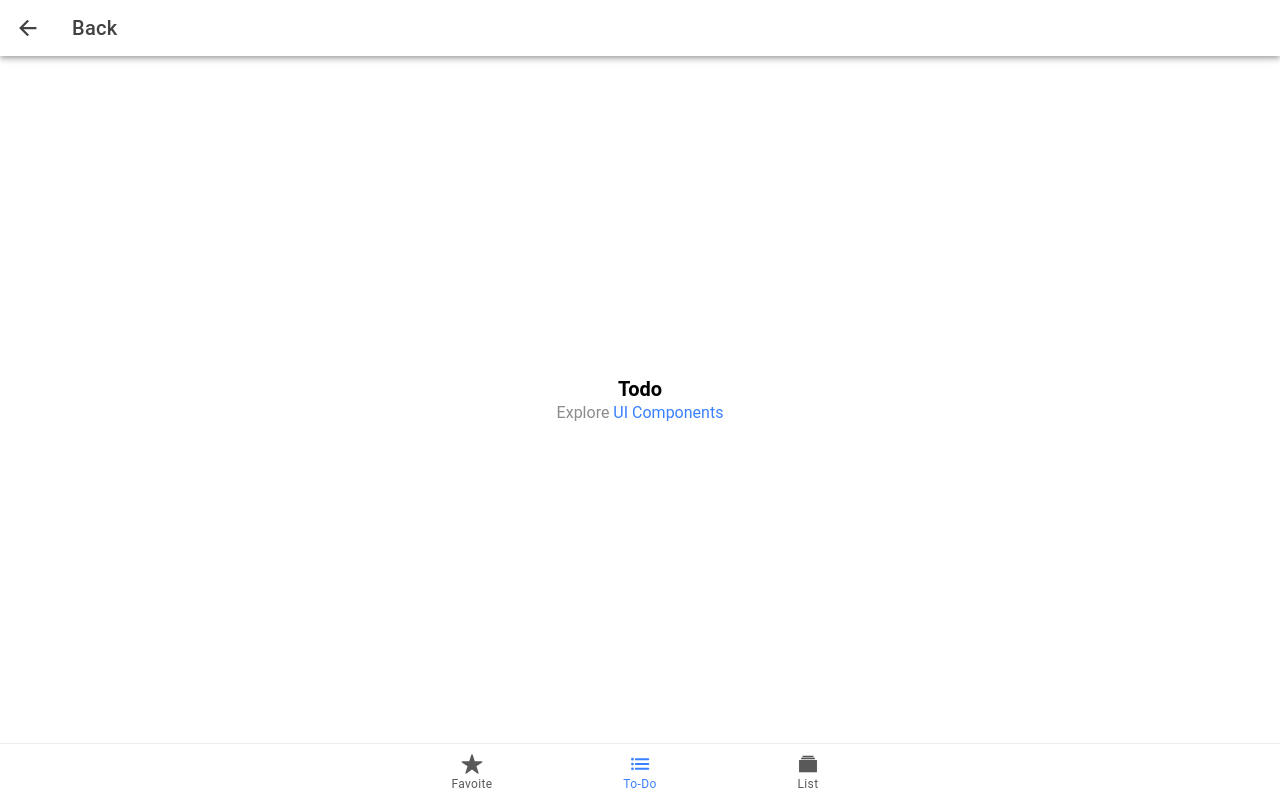
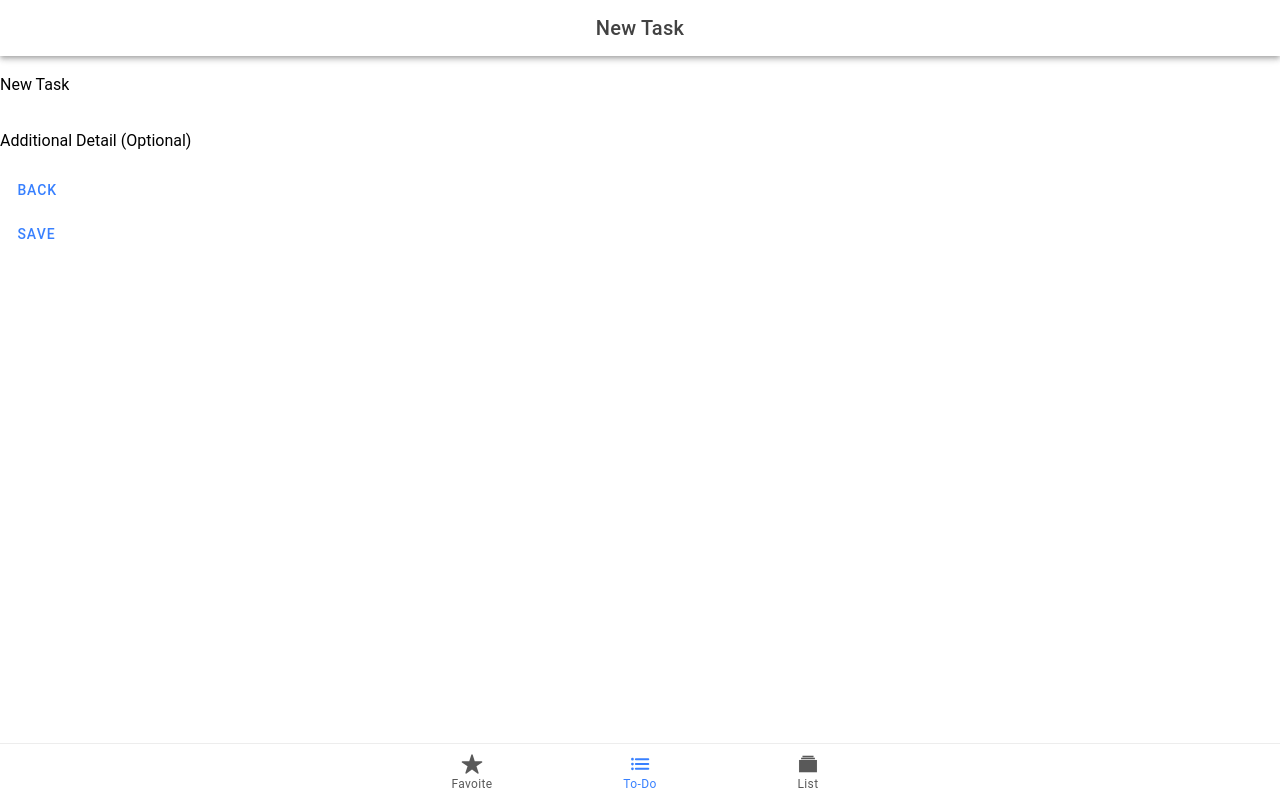
Before and after one commit to twan-hub/Shark, a React (Vite) app: page /tab2/todoadd in a window 1280 px wide. Built offline with nearby package versions, Linux system fonts and the light colour scheme.

Commit message:
add  form inputs

```diff
--- a/src/pages/TodoAdd.css
+++ b/src/pages/TodoAdd.css
@@ -0,0 +1,4 @@
+.center-title{
+    display: flex;
+    justify-content: flex-end;
+}
--- a/src/pages/TodoAdd.tsx
+++ b/src/pages/TodoAdd.tsx
@@ -1,6 +1,6 @@
-import { IonBackButton, IonButtons, IonContent, IonFab, IonFabButton, IonFabList, IonHeader, IonIcon, IonPage, IonTitle, IonToolbar } from '@ionic/react';
+import { IonBackButton, IonButton, IonButtons, IonContent, IonFab, IonFabButton, IonFabList, IonHeader, IonIcon, IonInput, IonPage, IonTitle, IonToolbar } from '@ionic/react';
 import ExploreContainer from '../components/ExploreContainer';
-import './Tab2.css';
+import './TodoAdd.css';
 import { add, chevronUpCircle, colorPalette, globe } from 'ionicons/icons';
 
 const TodoAdd: React.FC = () => {
@@ -8,19 +8,31 @@ const TodoAdd: React.FC = () => {
     <IonPage>
       <IonHeader>
         <IonToolbar>
-        <IonButtons slot="start">
-          <IonBackButton defaultHref="#"></IonBackButton>
-        </IonButtons>
-        <IonTitle>Back</IonTitle>
+          <IonTitle class="ion-text-center"> New Task </IonTitle>
         </IonToolbar>
       </IonHeader>
-      <IonContent fullscreen>
-        <IonHeader collapse="condense">
-          <IonToolbar>
-            <IonTitle size="large">Todo</IonTitle>
-          </IonToolbar>
-        </IonHeader>
-        <ExploreContainer name="Todo" />
+      <IonContent>
+        <div>
+          <IonInput label="New Task" labelPlacement="floating" maxlength={20}></IonInput>
+
+        <IonInput
+          label="Additional Detail (Optional) "
+          labelPlacement="floating"
+          maxlength={20}
+          counterFormatter={(inputLength, maxLength) => `${maxLength - inputLength} characters remaining`}
+        ></IonInput>
+        </div>
+
+        <div>
+          <IonButtons>
+            <IonButton fill="clear" href="#">Back</IonButton>
+          </IonButtons>
+
+          <IonButtons>
+            <IonButton fill="clear" href="tab2">Save</IonButton>
+          </IonButtons>
+        </div>
+
       </IonContent>
     </IonPage>
   );
```
